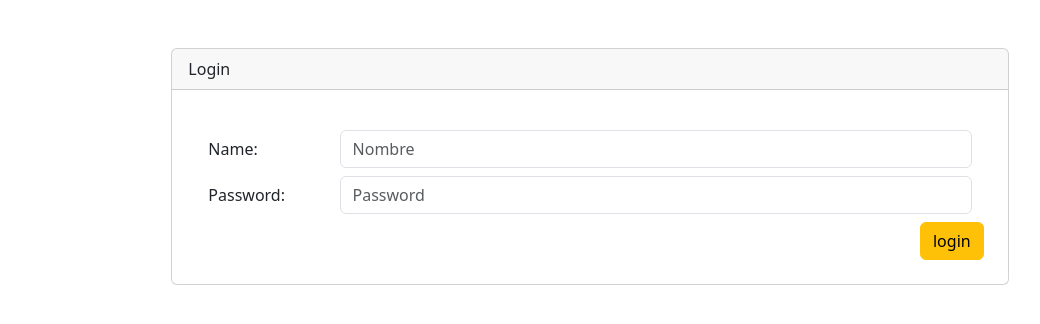
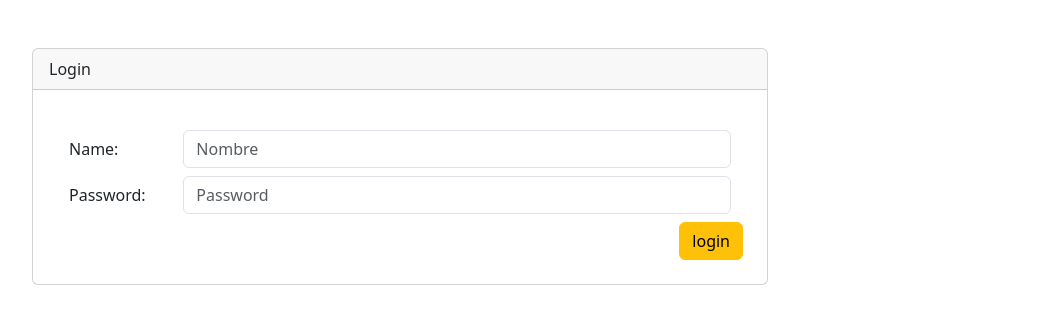
Before and after one commit to DAWD-DWES/adivina_numero_usuarios, a PHP site: page /index.php in a window 1280 px wide. Shown: the part 58-382 px from the top of the page, without its empty margins (50-1090 px from the left). Run offline with PHP 8.4, Linux system fonts and the light colour scheme.

Commit message:
Update index.php

```diff
--- a/index.php
+++ b/index.php
@@ -94,7 +94,8 @@ if (isset($_SESSION['usuario'])) { // Si el usuario ya se ha autenticado
                     <?php endif ?>
                 </div>
             </nav>
-            <div class= "d-flex flex- justify-content-center mt-5">
+            <div class= "container justify-content-center mt-5">
+                <div class="row">
                     <div class="col-md-8">
                         <?php if (isset($errorLogin)): ?>
                             <div class="alert alert-danger" role="alert">Error de login</div>
@@ -166,7 +167,7 @@ if (isset($_SESSION['usuario'])) { // Si el usuario ya se ha autenticado
                             </div>
                         </div>
                     </div>
-
+                </div>
             </div>
         </div>
     </body>
```
